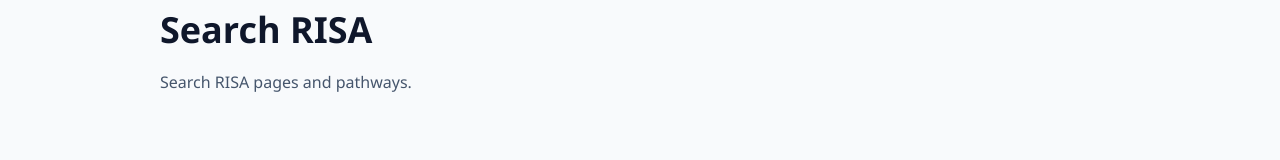
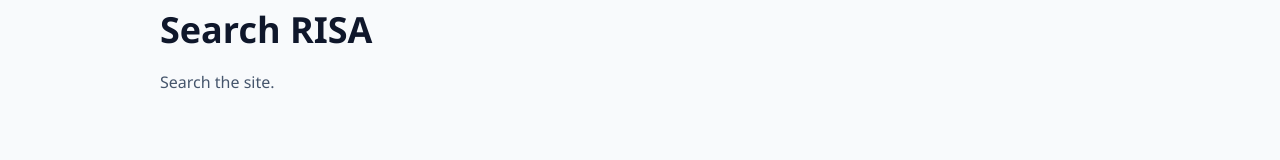
Before and after one commit to RISA-INSTITUTE-WEBSITE/super-duper-spork, a Next.js app: page /search in a window 1280 px wide. Shown: the part 171-331 px from the top of the page. Built offline with nearby package versions, Linux system fonts and the light colour scheme.

Commit message:
style(search): keep search status copy within formatter width

```diff
--- a/src/app/search/page.tsx
+++ b/src/app/search/page.tsx
@@ -65,7 +65,7 @@ export default async function SearchPage({
     return terms.length > 0 && terms.every((term) => text.includes(term));
   });
 
-  const explanation = query ? "Results for: " + query : "Search RISA pages and pathways.";
+  const explanation = query ? "Results for: " + query : "Search the site.";
 
   return (
     <main
```
